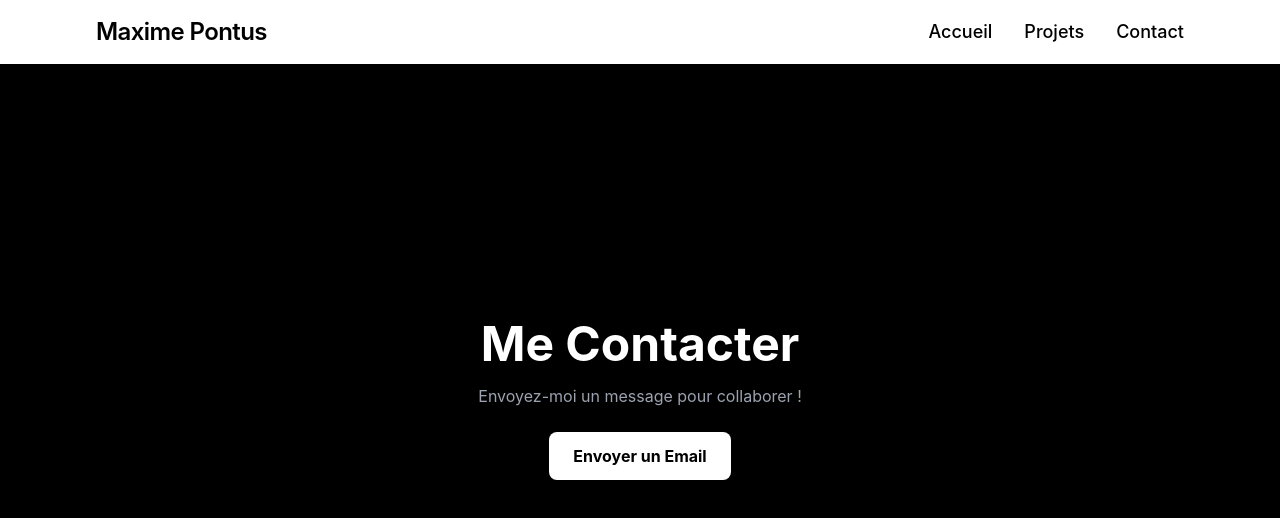
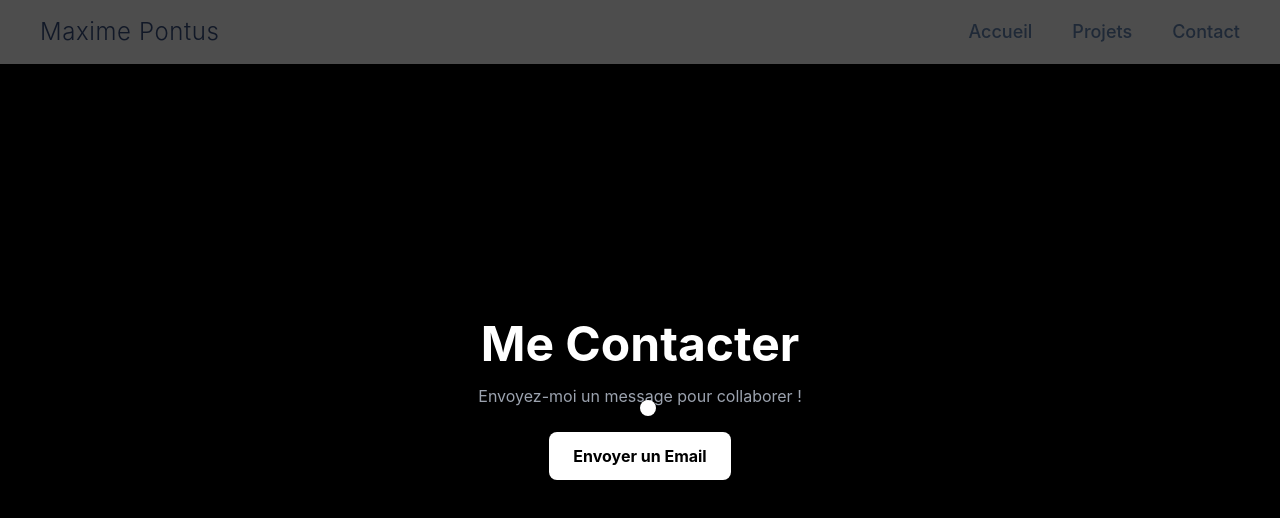
Before and after one commit to kruzeyy/portfolio, a React (Create React App) app: page /contact in a window 1280 px wide. Shown: the top 518 px of the page. Built offline with nearby package versions, Linux system fonts and the light colour scheme.

Commit message:
ajout du curseur sur toute les pages

```diff
--- a/src/components/Contact.js
+++ b/src/components/Contact.js
@@ -1,8 +1,39 @@
-import React from "react";
+import React, { useState, useEffect } from "react";
+import { motion } from "framer-motion";
 
 const Contact = () => {
+  const [cursorPosition, setCursorPosition] = useState({ x: 0, y: 0 });
+
+  useEffect(() => {
+    const updateCursor = (e) => {
+      setCursorPosition({ x: e.clientX, y: e.clientY });
+    };
+
+    setCursorPosition({ x: window.innerWidth / 2, y: window.innerHeight / 2 });
+
+    window.addEventListener("mousemove", updateCursor);
+    document.body.style.cursor = "none";
+
+    return () => {
+      window.removeEventListener("mousemove", updateCursor);
+      document.body.style.cursor = "default";
+    };
+  }, []);
+
   return (
-    <section id="contact" className="h-screen flex items-center justify-center bg-black text-white">
+    <motion.section
+      initial={{ opacity: 0, y: 20 }}
+      animate={{ opacity: 1, y: 0 }}
+      transition={{ duration: 1.5, ease: "easeOut" }}
+      className="h-screen flex items-center justify-center bg-black text-white relative"
+    >
+      <motion.div
+        className="fixed w-4 h-4 bg-white rounded-full pointer-events-none z-50"
+        style={{ top: 0, left: 0, position: "fixed", transform: "translate(-50%, -50%)" }}
+        animate={{ x: cursorPosition.x, y: cursorPosition.y }}
+        transition={{ duration: 0, ease: "linear" }}
+      />
+
       <div className="text-center">
         <h2 className="text-5xl font-bold">Me Contacter</h2>
         <p className="text-gray-400 mt-4">Envoyez-moi un message pour collaborer !</p>
@@ -10,7 +41,7 @@ const Contact = () => {
           Envoyer un Email
         </a>
       </div>
-    </section>
+    </motion.section>
   );
 };
 
--- a/src/components/Navbar.js
+++ b/src/components/Navbar.js
@@ -2,13 +2,13 @@ import { Link } from "react-router-dom";
 
 const Navbar = () => {
   return (
-    <nav className="bg-white shadow-md fixed w-full top-0 z-50">
-      <div className="max-w-6xl mx-auto flex justify-between items-center py-4 px-8">
-        <h1 className="text-2xl font-semibold tracking-tight text-black font-light">Maxime Pontus</h1>
-        <div className="space-x-8 text-lg font-medium">
-          <Link to="/" className="text-black font-medium hover:text-gray-900 transition-all duration-300">Accueil</Link>
-          <Link to="/Projects" className="text-black font-medium hover:text-gray-900 transition-all duration-300">Projets</Link>
-          <Link to="/contact" className="text-black font-medium hover:text-gray-900 transition-all duration-300">Contact</Link>
+    <nav className="fixed top-0 w-full bg-white/30 backdrop-blur-lg shadow-md z-50 transition-all duration-300">
+      <div className="max-w-7xl mx-auto flex justify-between items-center py-4 px-10">
+        <h1 className="text-2xl font-light tracking-wide text-gray-900">Maxime Pontus</h1>
+        <div className="space-x-10 text-lg font-medium">
+          <Link to="/" className="text-gray-800 hover:text-gray-600 transition-all duration-300">Accueil</Link>
+          <Link to="/Projects" className="text-gray-800 hover:text-gray-600 transition-all duration-300">Projets</Link>
+          <Link to="/contact" className="text-gray-800 hover:text-gray-600 transition-all duration-300">Contact</Link>
         </div>
       </div>
     </nav>
--- a/src/components/Projects.js
+++ b/src/components/Projects.js
@@ -1,4 +1,4 @@
-import React from "react";
+import React, { useState, useEffect } from "react";
 import { motion } from "framer-motion";
 
 const projects = [
@@ -23,18 +23,50 @@ const projects = [
 ];
 
 const Projects = () => {
+  const [cursorPosition, setCursorPosition] = useState({ x: 0, y: 0 });
+
+  useEffect(() => {
+    const updateCursor = (e) => {
+      setCursorPosition({ x: e.clientX, y: e.clientY });
+    };
+
+    setCursorPosition({ x: window.innerWidth / 2, y: window.innerHeight / 2 });
+
+    window.addEventListener("mousemove", updateCursor);
+    document.body.style.cursor = "none";
+
+    return () => {
+      window.removeEventListener("mousemove", updateCursor);
+      document.body.style.cursor = "default";
+    };
+  }, []);
+
   return (
-    <section id="projects" className="py-20 bg-black text-white">
-      <div className="max-w-6xl mx-auto px-6">
-        <h2 className="text-6xl font-extrabold text-center mb-16 tracking-tight">
-          Mes Projets
-        </h2>
-        <div className="grid md:grid-cols-3 gap-12">
+    <motion.section
+      initial={{ opacity: 0, y: 20 }}
+      animate={{ opacity: 1, y: 0 }}
+      transition={{ duration: 1.5, ease: "easeOut" }}
+      className="py-20 bg-black text-white relative"
+    >
+      <motion.div
+        className="fixed w-4 h-4 bg-white rounded-full pointer-events-none z-50"
+        style={{ top: 0, left: 0, position: "fixed", transform: "translate(-50%, -50%)" }}
+        animate={{ x: cursorPosition.x, y: cursorPosition.y }}
+        transition={{ duration: 0, ease: "linear" }}
+      />
+
+      <div className="max-w-6xl mx-auto px-6 text-center">
+        <h2 className="text-6xl font-extrabold tracking-tight">Mes Projets</h2>
+        <p className="text-gray-400 mt-4 max-w-2xl mx-auto">
+          Découvrez quelques-unes de mes réalisations et mon approche du design interactif.
+        </p>
+
+        <div className="grid md:grid-cols-3 gap-12 mt-10">
           {projects.map((project, index) => (
             <motion.div
               key={index}
               whileHover={{ scale: 1.05 }}
-              className="bg-gray-800 rounded-3xl overflow-hidden shadow-lg transition transform hover:shadow-2xl"
+              className="bg-gray-800 rounded-3xl overflow-hidden shadow-lg transition transform hover:shadow-2xl relative"
             >
               <img
                 src={project.image}
@@ -55,7 +87,7 @@ const Projects = () => {
           ))}
         </div>
       </div>
-    </section>
+    </motion.section>
   );
 };
 
```
